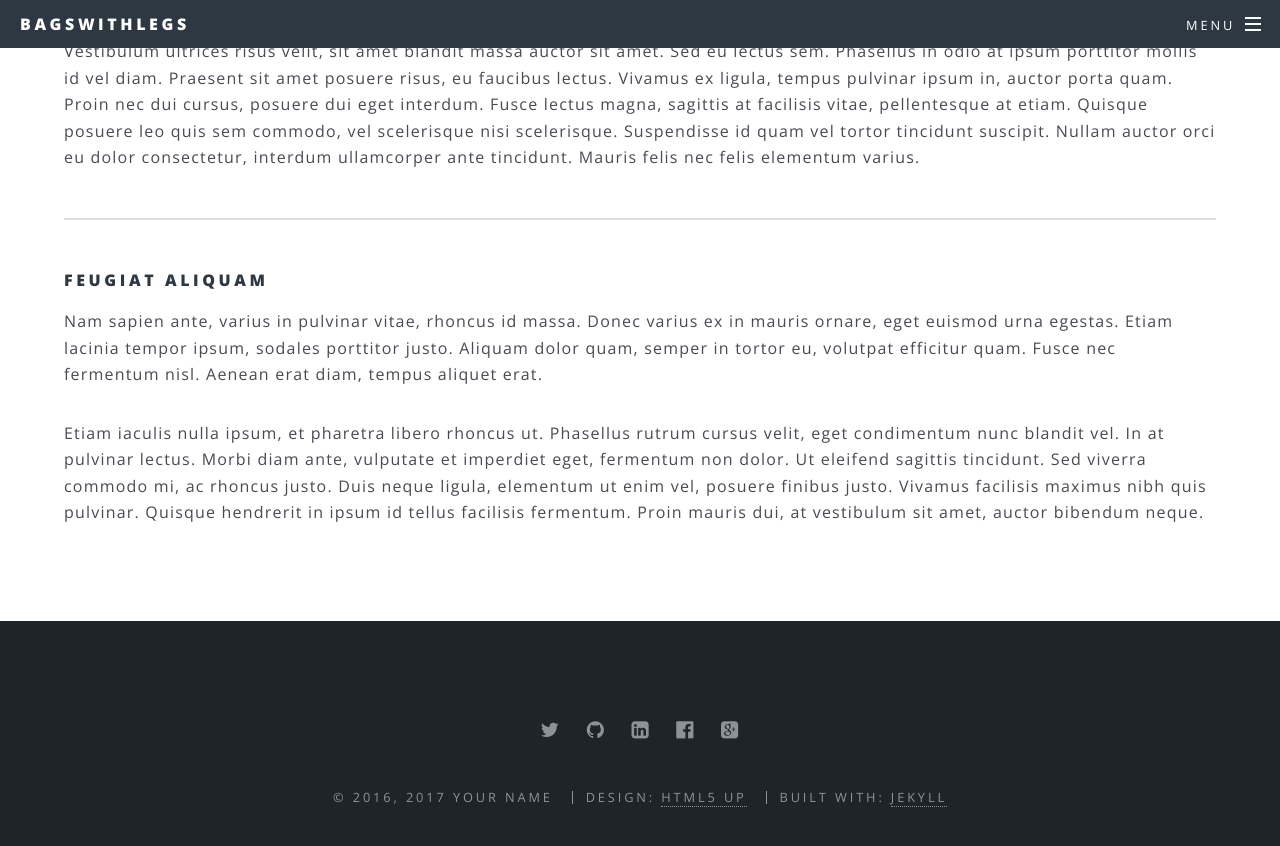
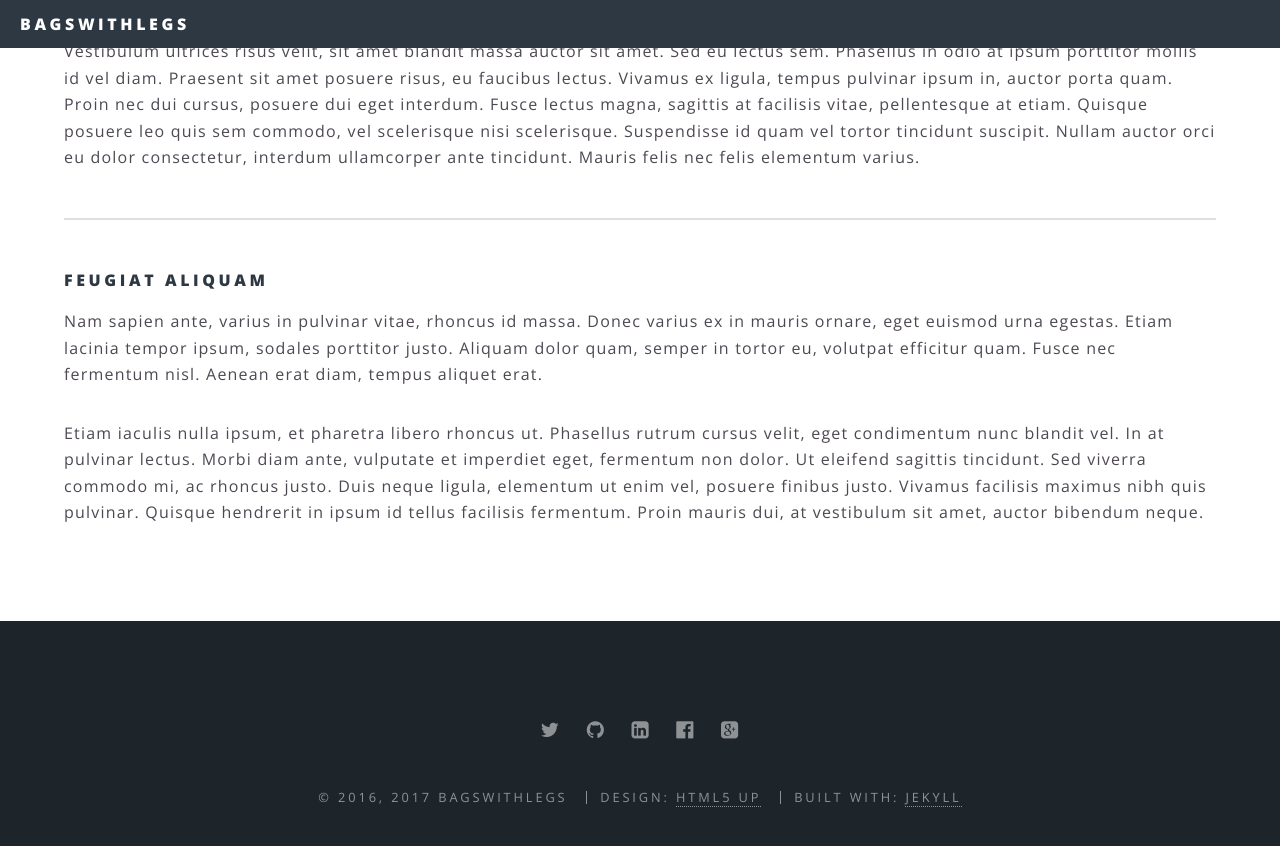
Before and after one commit to bagswithlegs/bagswithlegs.github.io, a Jekyll site: the page built from generic.html, in a window 1280 px wide and 900 px high, scrolled down 692 px. Shown: the top 846 px of the window. Built offline with Jekyll 4.4.1, drawn with Linux system fonts in a browser that asks for light colours.

Commit message:
Leave only the front page photo

```diff
--- a/_config.yml
+++ b/_config.yml
@@ -5,7 +5,7 @@
 title: Bagswithlegs
 description: |
   [Walk proud today](http://bagswithlegs.com)
-owner: Your Name # or company name
+owner: BAGSWITHLEGS # or company name
 first_published: 2016 # if migrating another site, the year of your first publish
 
 email: walkproud@bagswithlegs.at
@@ -13,12 +13,12 @@
 url: "bagswithlegs.github.com" # the base hostname & protocol for your site
 
 social:
-  twitter: https://twitter.com/<username>
-  github: https://github.com/<username>
-  linkedin-square: https://linkedin.com/in/<username>
-  facebook-official: https://facebook.com/<username>
+  twitter: https://twitter.com/bagswithlegs
+  github: https://github.com/bagswithlegs
+  linkedin-square: https://linkedin.com/in/bagswithlegs
+  facebook-official: https://facebook.com/bagswithlegs
   google-plus-square: https://plus.google.com/u/0/+<username>
-  #email: /contact/
+  #email: walkproud@bagswithlegs.com
   #flickr:
   #instagram:
   #youtube-square:
--- a/_includes/header.html
+++ b/_includes/header.html
@@ -1,7 +1,7 @@
 <!-- Header -->
 <header id="header"{% if page.layout == 'landing' %} class="alt"{% endif %}>
   <h1><a href="{{ site.baseurl }}/index.html">{{ site.title }}</a></h1>
-  <nav id="nav">
+  <!--nav id="nav">
     <ul>
       <li class="special">
         <a href="#menu" class="menuToggle"><span>Menu</span></a>
@@ -21,5 +21,5 @@
         </div>
       </li>
     </ul>
-  </nav>
+  </nav-->
 </header>
```
Also changed, not shown: index.html (+9 -8 lines), _layouts/landing.html (line endings or trailing spaces), 4 other files.
